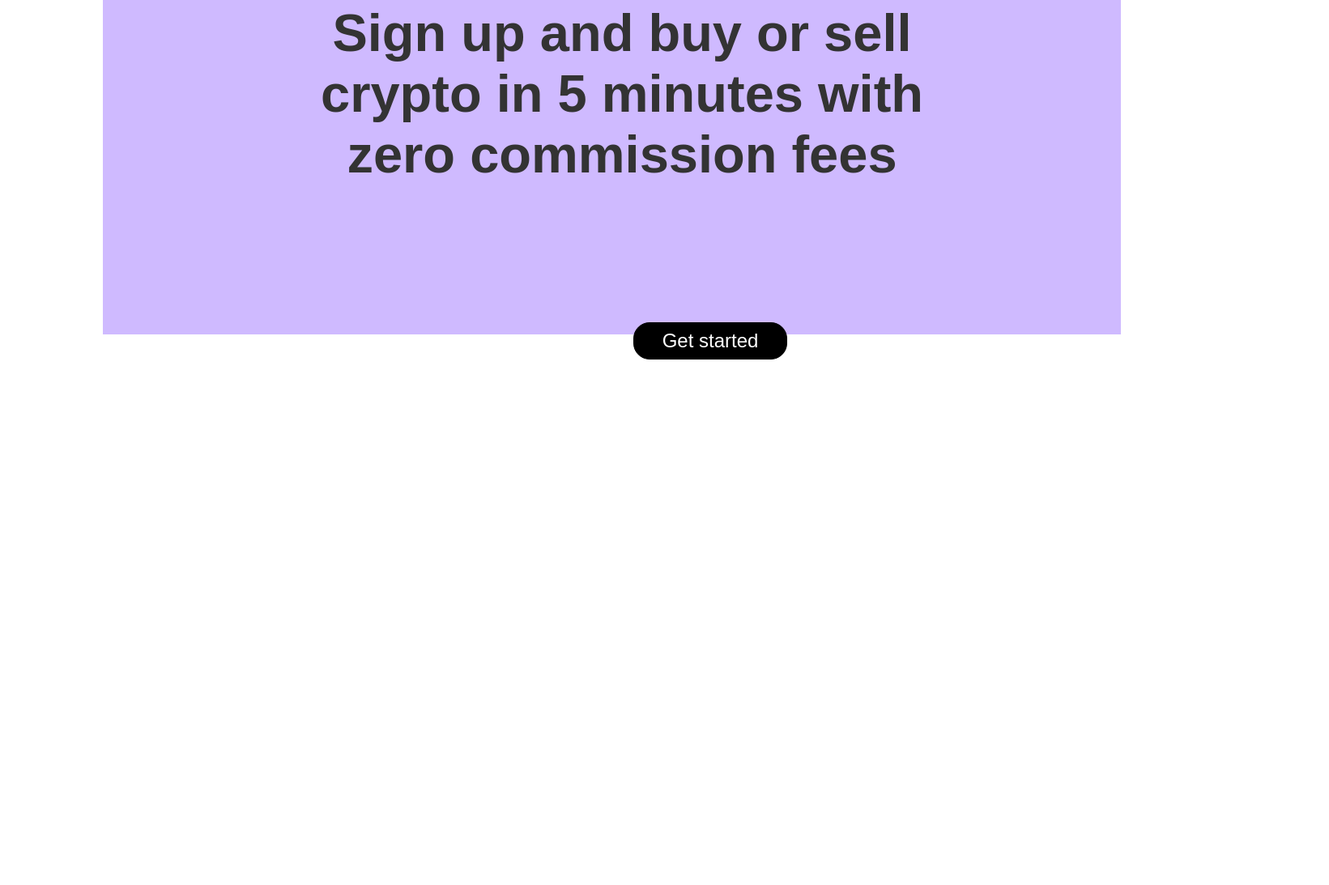
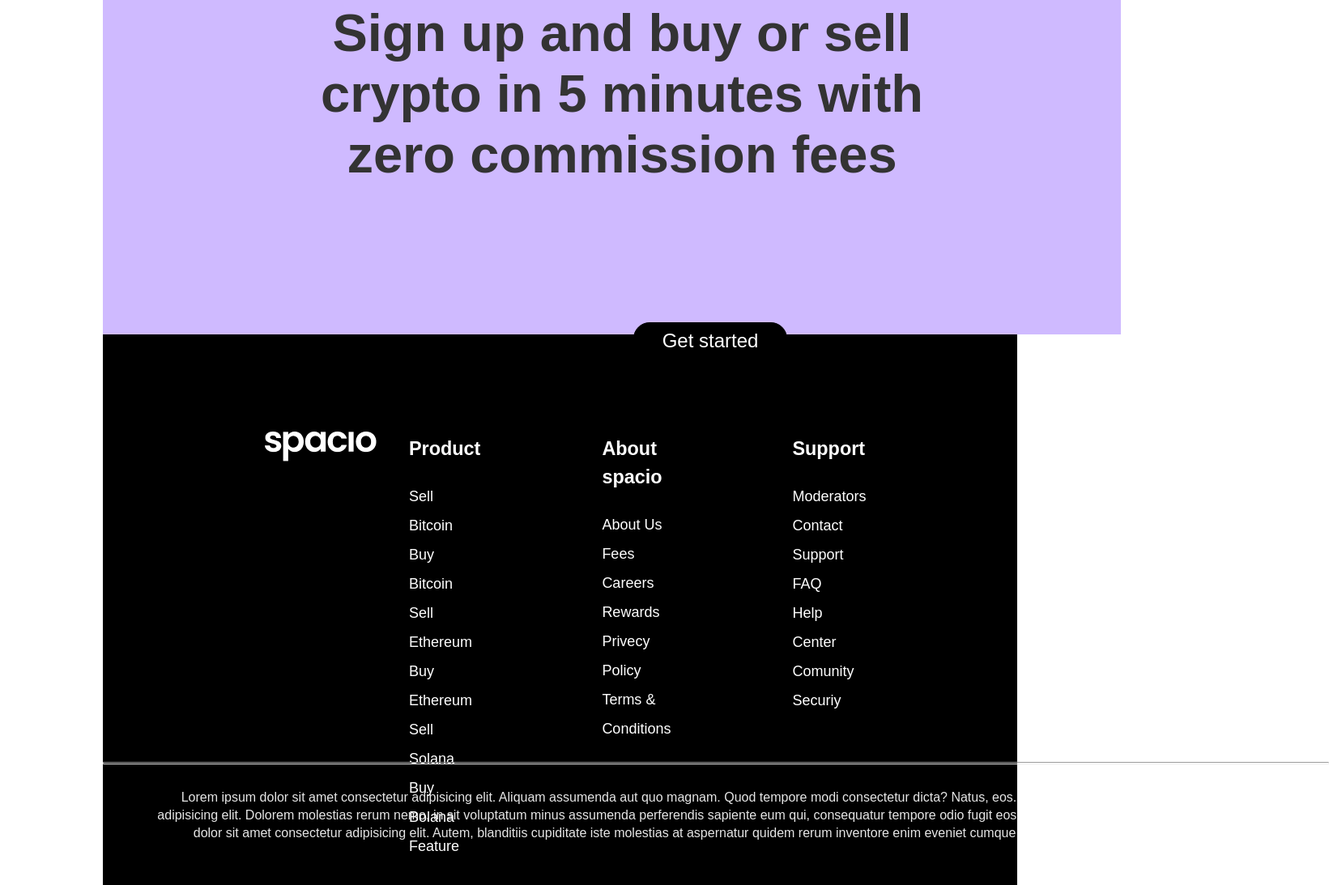
Before and after one commit to expertdidar/CSS-Project-01, a plain HTML site: page index.html in a window 1280 px wide. Shown: the part 2336-3429 px from the top of the page at 81% size, 1641 px wide, since content can reach past the window. Before the commit the page ends 2820 px from the top, so only its background shows below. Drawn offline with Linux system fonts and the light colour scheme.

Commit message:
footer section added

```diff
--- a/index.html
+++ b/index.html
@@ -183,5 +183,50 @@
         <button> <a href="#">Get started</a></button>
     </div>
     </section>
+
+    <!--This is Footer Section-->
+    <section class="footer">
+        <div class="footer-logo">
+            <a href="#"><img src="images/spacio.png"/></a>
+        </div>
+
+    <div class="product-footer">
+    <div>
+        <h3>Product</h3>
+        <li> <a href="#">Sell Bitcoin</a></li>
+        <li> <a href="#">Buy Bitcoin</a></li>
+        <li> <a href="#">Sell Ethereum</a></li>
+        <li> <a href="#">Buy Ethereum</a></li>
+        <li> <a href="#">Sell Solana</a></li>
+        <li> <a href="#">Buy Bolana</a></li>
+        <li> <a href="#">Feature</a></li>
+    </div>
+
+    <div class="about-footer">
+        <h3>About spacio</h3>
+        <li> <a href="#">About Us</a></li>
+        <li> <a href="#">Fees</a></li>
+        <li> <a href="#">Careers</a></li>
+        <li> <a href="#">Rewards</a></li>
+        <li> <a href="#">Privecy Policy</a></li>
+        <li> <a href="#">Terms & Conditions</a></li>
+    </div>
+
+    <div class="support-footer">
+        <h3>Support</h3>
+        <li> <a href="#">Moderators</a></li>
+        <li> <a href="#">Contact Support</a></li>
+        <li> <a href="#">FAQ</a></li>
+        <li> <a href="#">Help Center</a></li>
+        <li> <a href="#">Comunity</a></li>
+        <li> <a href="#">Securiy</a></li>
+    </div>
+</div>
+
+    <div class="footer-text">
+        <hr class="footer-hr">
+        <p>Lorem ipsum dolor sit amet consectetur adipisicing elit. Aliquam assumenda aut quo magnam. Quod tempore modi consectetur dicta? Natus, eos. Lorem ipsum, dolor sit amet consectetur adipisicing elit. Dolorem molestias rerum nemo, in sit voluptatum minus assumenda perferendis sapiente eum qui, consequatur tempore odio fugit eos magnam rem suscipit aliquam. Lorem ipsum dolor sit amet consectetur adipisicing elit. Autem, blanditiis cupiditate iste molestias at aspernatur quidem rerum inventore enim eveniet cumque ab eos asperiores voluptate doloribus.</p>
+    </div>
+    </section>
 </body>
 </html>
--- a/style.css
+++ b/style.css
@@ -12,20 +12,20 @@ body {
     margin: 0 auto;
     padding: 0;
     font-family: Arial, sans-serif;
-    background-color: white; /* Light background for readability */
-    color: #333; /* Text color */
+    background-color: white;
+    color: #333;
   }
 
   .section {
-    max-width: 100%; /* Restricts content width */
-    margin: 0 auto; /* Centers the container */
-    padding: 20px; /* Adds inner spacing */
+    max-width: 100%;
+    margin: 0 auto;
+    padding: 20px;
   }
 
 .navbar {
-        max-width: 100%; /* Restricts content width */
-        margin: 0 auto; /* Centers the container */
-        padding: 20px 50px 10px 50px; /* Adds inner spacing */
+        max-width: 100%;
+        margin: 0 auto;
+        padding: 20px 50px 10px 50px;
         display: flex;
         justify-content: space-between;
         align-items: center;
@@ -220,9 +220,9 @@ body {
     /*This is About Section*/
 
     .about-section{
-        width: 100%; /* Restricts content width */
-        margin: 0 auto; /* Centers the container */
-        padding: 20px; /* Adds inner spacing */
+        width: 100%;
+        margin: 0 auto;
+        padding: 20px;
         padding: 30px;
         margin-bottom: 100px;
 
@@ -510,3 +510,71 @@ body {
             }
         }
     }
+
+
+    /*This is Footer Section*/
+    .footer{
+        height: 480px;
+        background-color: black;
+        padding: 100px 60px;
+        display: flex;
+        justify-content: space-between;
+        margin-inline-start: -50%;
+        margin-right: -361px;
+
+        & img{
+            margin-left: 100px;
+            padding: 20px 40px;
+        }
+
+        .product-footer{
+            display: flex;
+            margin-right: 300px;
+            padding: 0px 0px;
+            display: flex;
+            flex-direction: row;
+            gap: 150px;
+            line-height: 35px;
+            justify-content: left;
+            align-items: top;
+            list-style: none;
+
+            & h3{
+                color: white;
+                font-weight: 600;
+            }
+
+            & a{
+                font-size: 18px;
+                color: white;
+                text-decoration: none;
+                text-align: left;
+            }
+        }
+
+        .footer-text{
+            font-size: 16px;
+            padding-top: 40px;
+            margin-top: 380px;
+            position: absolute;
+            align-items: center;
+            justify-content: center;
+            text-align: center;
+            color: white;
+
+            & p{
+                margin-top: 30px;
+                font-weight: 100;
+                opacity: 0.9;
+                line-height: 22px;
+            }
+
+            & hr{
+                    margin-left: -60px;
+                    margin-right: -60px;
+                    width: 900px;
+                    padding: 0px 612px 0px 0px;
+                    height: 0.2px;
+                }
+            }
+        }
```
